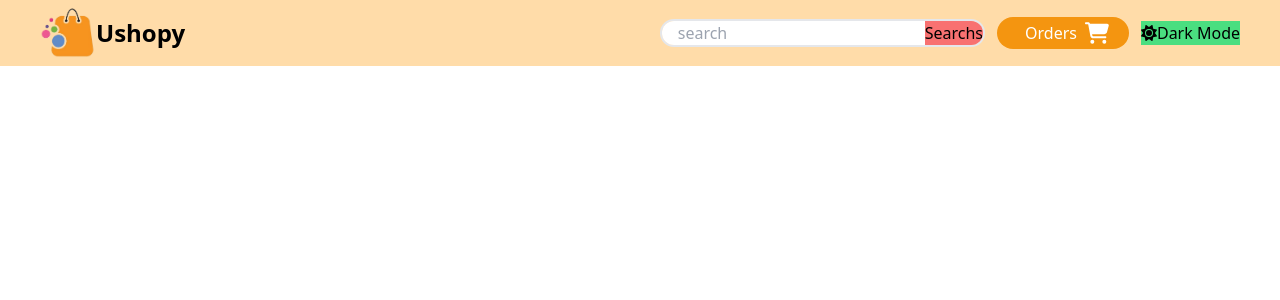
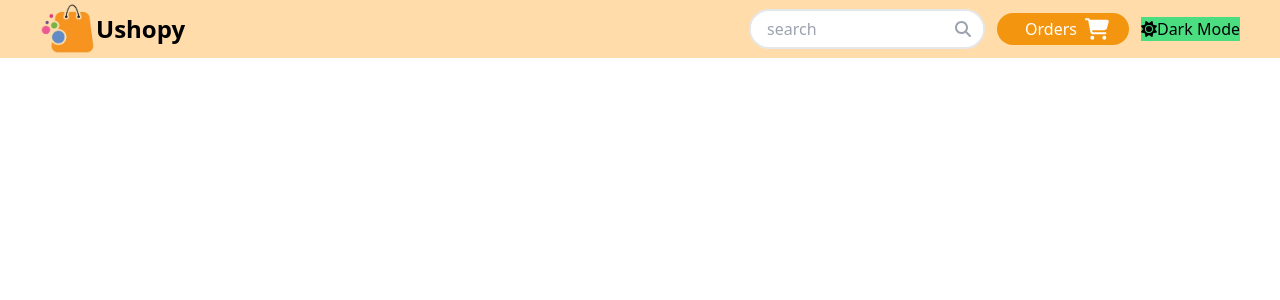
Before and after one commit to codewithRaees/Ushopy, a React (Vite) app: page / in a window 1280 px wide. Shown: the top 300 px of the page. Built offline with nearby package versions, Linux system fonts and the light colour scheme.

Commit message:
Header update

```diff
--- a/components/Header.jsx
+++ b/components/Header.jsx
@@ -2,6 +2,7 @@ import React, { useState } from "react";
 import logo from "../assets/logo.png";
 import { FaSun } from "react-icons/fa6";
 import { FaCartShopping } from "react-icons/fa6";
+import { FaMagnifyingGlass } from "react-icons/fa6";
 
 import { FaMoon } from "react-icons/fa6";
 
@@ -9,7 +10,7 @@ const Header = () => {
   const [ordertext, setOrderText] = useState(false);
   const [isDark, setisDark] = useState(false);
   return (
-    <div className="flex justify-between items-center bg-[#FFDCA9] px-10 py-2 main-header">
+    <div className="flex justify-between items-center bg-[#FFDCA9] px-10 py-1 main-header">
       {/* header logo section  */}
       <div className="left-header flex items-center">
         {" "}
@@ -18,15 +19,17 @@ const Header = () => {
       </div>
       {/* Header searchBar section  */}
       <div className="right-header flex items-center">
-        <div className="flex items-center border-2 rounded-full overflow-hidden searchBar">
+        <div className="flex items-center border-2 bg-white rounded-full min-h-10 overflow-hidden searchBar">
           {" "}
           <input
             type="search"
-            className="px-4 outline-none"
+            className="px-4 max-w-48 outline-none"
             placeholder="search"
             id="searchBar"
           ></input>
-          <button className="bg-red-400">Searchs</button>
+          <button className="bg-white px-3 text-gray-400">
+            <FaMagnifyingGlass />
+          </button>
         </div>
         <div
           className="flex items-center bg-[#F49510] mx-3 px-5 rounded-full h-8 text-white"
```
